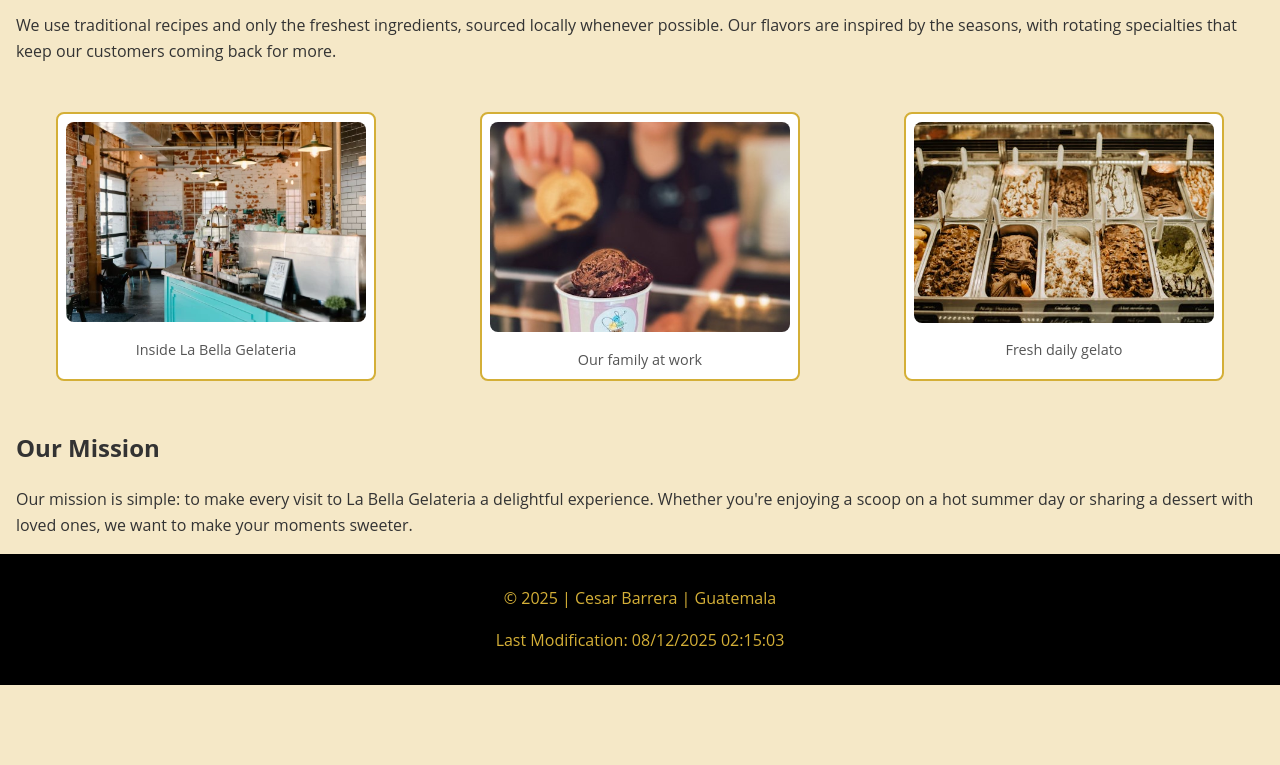
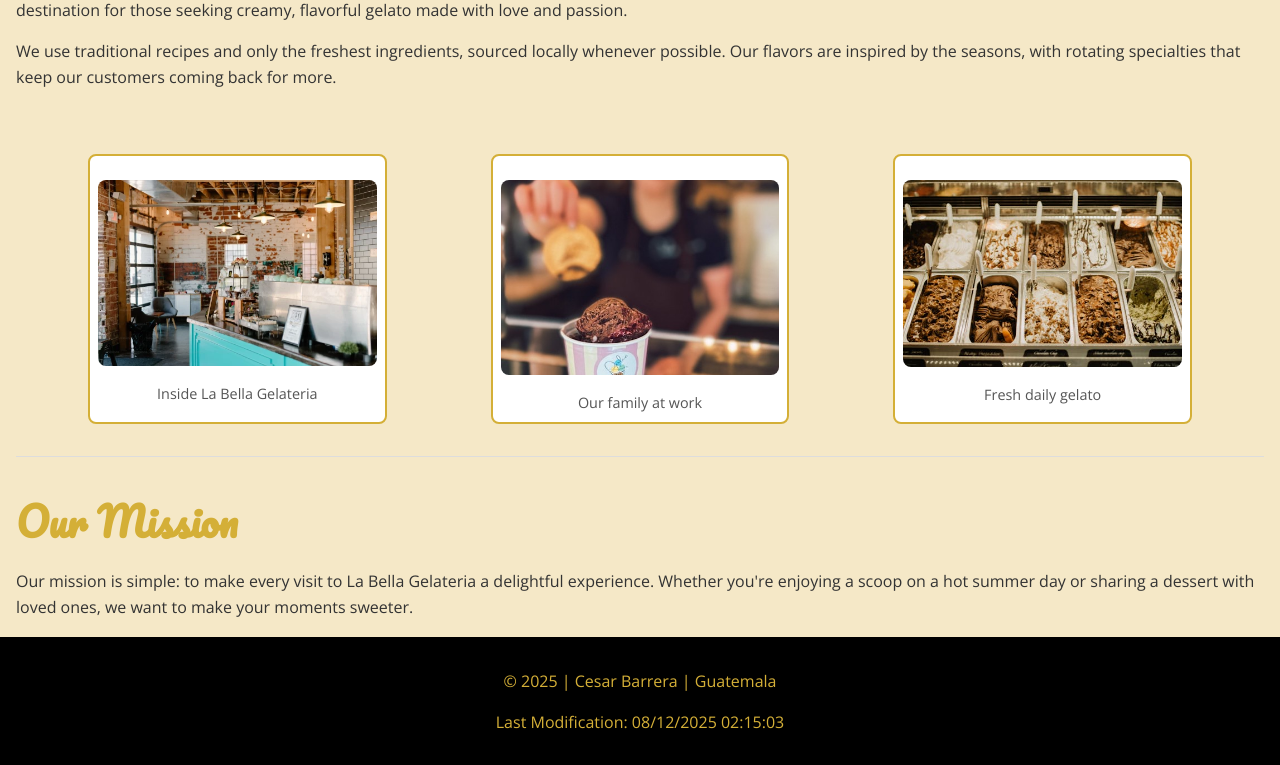
Before and after one commit to andre-barrera/wdd131, a plain HTML site: page week06/about.html in a window 1280 px wide. Shown: the part 256-1021 px from the top of the page. Before the commit the page ends 941 px from the top, so only its background shows below. Drawn offline with nearby package versions, Linux system fonts and the light colour scheme; files that its build step writes are made by us from their sources.

Commit message:
updated changes

```diff
--- a/week06/about.html
+++ b/week06/about.html
@@ -6,6 +6,8 @@
   <title>La Bella Gelateria - About</title>
   <meta name="author" content="Cesar Barrera">
   <meta name="description" content="WDD131 week 06 La Bella Gelateria about page">
+  <link href="https://fonts.googleapis.com/css2?family=Pacifico&family=Open+Sans:wght@400;600&display=swap" rel="stylesheet">
+  <link rel="stylesheet" href="styles/siteplan-layout.css">
   <link rel="stylesheet" href="styles/project-layout.css">
   <script src="scripts/project.js" defer></script>
 </head>
--- a/week06/styles/project-layout.css
+++ b/week06/styles/project-layout.css
@@ -8,6 +8,12 @@ body {
   background-color: #F5E8C7;
   color: #333;
   line-height: 1.6;
+}
+
+h1, h2, h3 {
+  font-family: 'Pacifico', cursive;
+  font-size: 2.5rem;
+  margin: 0;
 }
 
 main{
```
Also changed, not shown: week06/contact.html (+2 -0 lines), week06/index.html (+2 -5 lines), week06/menu.html (+2 -0 lines).
